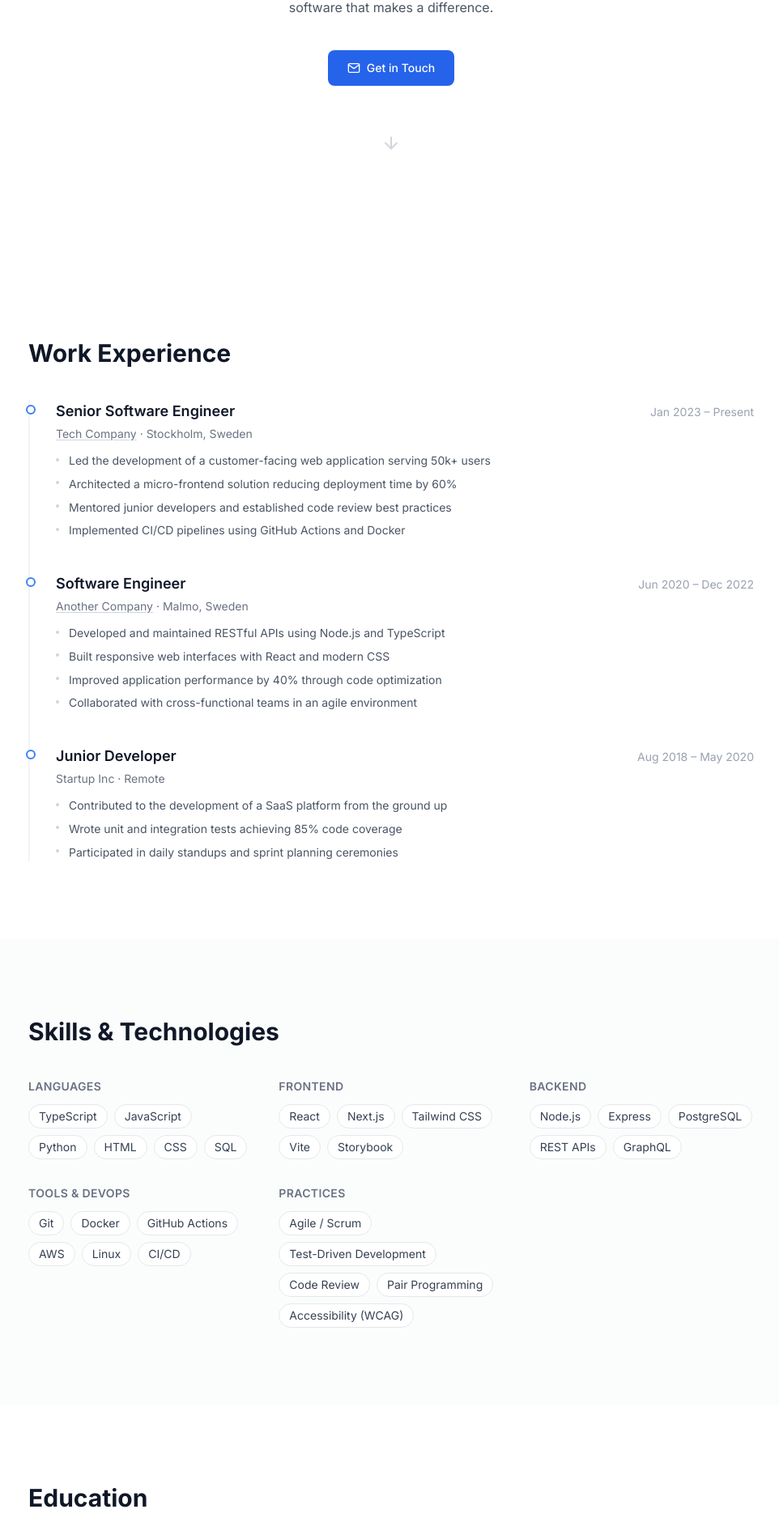
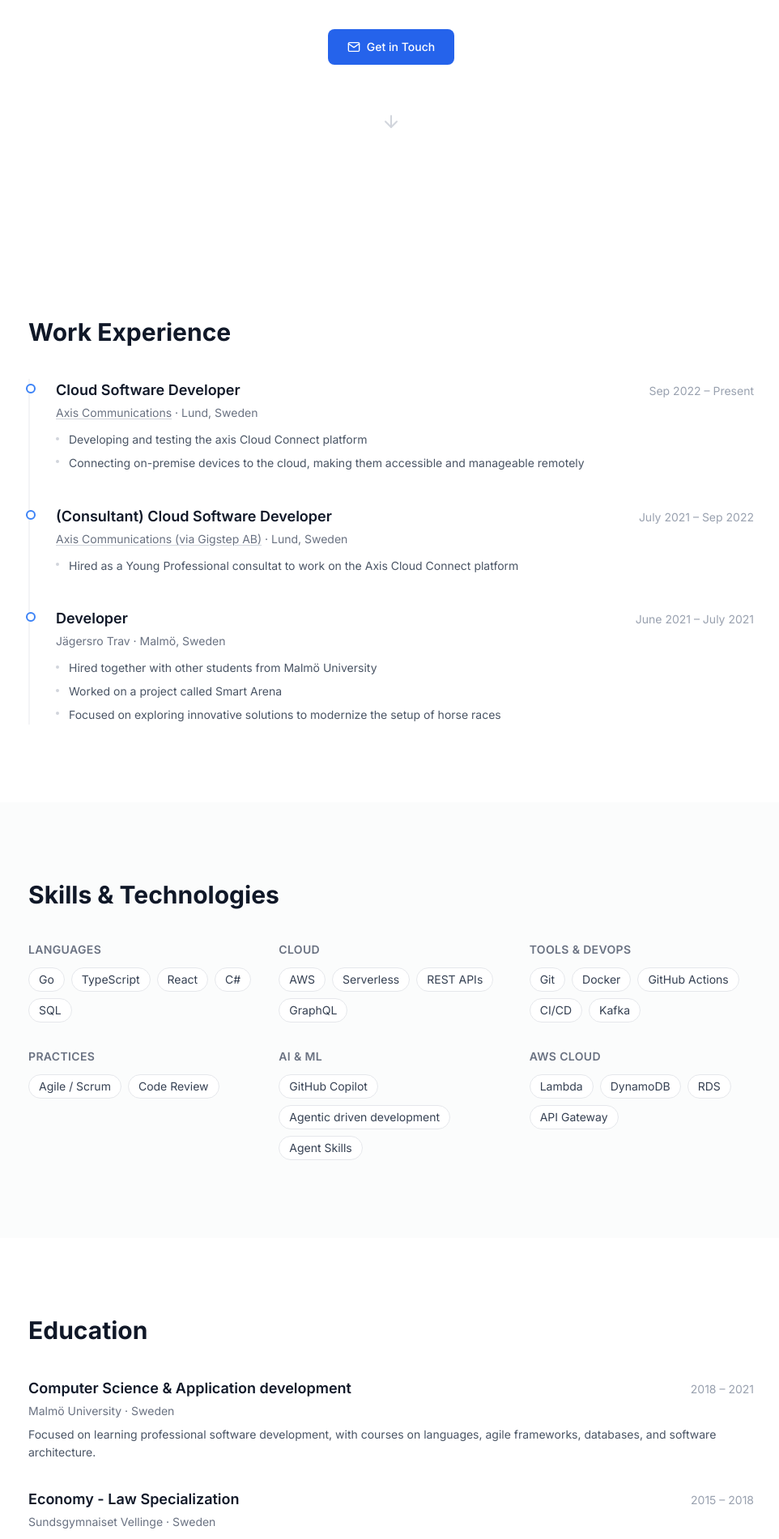
Before and after one commit to Marmas99/personal-website, a React (Vite) app: page / in a window 1280 px wide. Shown: the part 431-2332 px from the top of the page at 81% size, without its empty margins (157-1119 px from the left). Built offline with nearby package versions, Linux system fonts and the light colour scheme.

Commit message:
added real data

```diff
--- a/src/data/resume.ts
+++ b/src/data/resume.ts
@@ -54,95 +54,90 @@ export interface ResumeData {
 
 export const resumeData: ResumeData = {
   personal: {
-    name: "Markus Ma",
-    title: "Software Engineer",
-    tagline: "Building elegant solutions to complex problems",
+    name: "Markus Masalkovski",
+    title: "Software Developer",
+    tagline: "Enthusiastic developer with focus on AI-driven development",
     about:
-      "I'm a passionate software engineer with experience in full-stack development, " +
-      "modern web technologies, and a drive for writing clean, maintainable code. " +
-      "I enjoy tackling challenging problems and continuously learning new technologies " +
-      "to deliver high-quality software that makes a difference.",
-    email: "hello@example.com",
+      "System developer with a passion for cloud and AI. " +
+      "Knowledgeable with serverless systems in AWS and programming languages such as GO, Typescript and Python. " +
+      "Loves new challenges and learning new things.",
+    email: "markus.masalkovski@gmail.com",
     location: "Sweden",
     socialLinks: [
-      { label: "GitHub", url: "https://github.com/markusma", icon: "github" },
-      { label: "LinkedIn", url: "https://linkedin.com/in/markusma", icon: "linkedin" },
-      { label: "Email", url: "mailto:hello@example.com", icon: "email" },
+      { label: "GitHub", url: "https://github.com/marmas99", icon: "github" },
+      { label: "LinkedIn", url: "https://linkedin.com/in/markus-masalkovski", icon: "linkedin" },
+      { label: "Email", url: "mailto:markus.masalkovski@gmail.com", icon: "email" },
     ],
   },
 
   experience: [
     {
       id: "exp-1",
-      role: "Senior Software Engineer",
-      company: "Tech Company",
-      companyUrl: "https://example.com",
-      location: "Stockholm, Sweden",
-      startDate: "Jan 2023",
+      role: "Cloud Software Developer",
+      company: "Axis Communications",
+      companyUrl: "https://www.axis.com/",
+      location: "Lund, Sweden",
+      startDate: "Sep 2022",
       endDate: "Present",
       highlights: [
-        "Led the development of a customer-facing web application serving 50k+ users",
-        "Architected a micro-frontend solution reducing deployment time by 60%",
-        "Mentored junior developers and established code review best practices",
-        "Implemented CI/CD pipelines using GitHub Actions and Docker",
+       "Developing and testing the axis Cloud Connect platform",
+       "Connecting on-premise devices to the cloud, making them accessible and manageable remotely",
       ],
     },
     {
       id: "exp-2",
-      role: "Software Engineer",
-      company: "Another Company",
-      companyUrl: "https://example.com",
-      location: "Malmo, Sweden",
-      startDate: "Jun 2020",
-      endDate: "Dec 2022",
+      role: "(Consultant) Cloud Software Developer",
+      company: "Axis Communications (via Gigstep AB)",
+      companyUrl: "https://www.gigstep.se/",
+      location: "Lund, Sweden",
+      startDate: "July 2021",
+      endDate: "Sep 2022",
       highlights: [
-        "Developed and maintained RESTful APIs using Node.js and TypeScript",
-        "Built responsive web interfaces with React and modern CSS",
-        "Improved application performance by 40% through code optimization",
-        "Collaborated with cross-functional teams in an agile environment",
+        "Hired as a Young Professional consultat to work on the Axis Cloud Connect platform",
       ],
     },
     {
       id: "exp-3",
-      role: "Junior Developer",
-      company: "Startup Inc",
-      location: "Remote",
-      startDate: "Aug 2018",
-      endDate: "May 2020",
+      role: "Developer",
+      company: "Jägersro Trav",
+      location: "Malmö, Sweden",
+      startDate: "June 2021",
+      endDate: "July 2021",
       highlights: [
-        "Contributed to the development of a SaaS platform from the ground up",
-        "Wrote unit and integration tests achieving 85% code coverage",
-        "Participated in daily standups and sprint planning ceremonies",
+        "Hired together with other students from Malmö University",
+        "Worked on a project called Smart Arena",
+        "Focused on exploring innovative solutions to modernize the setup of horse races",
       ],
     },
   ],
 
   skills: [
-    { id: "sk-lang", name: "Languages", skills: ["TypeScript", "JavaScript", "Python", "HTML", "CSS", "SQL"] },
-    { id: "sk-fe", name: "Frontend", skills: ["React", "Next.js", "Tailwind CSS", "Vite", "Storybook"] },
-    { id: "sk-be", name: "Backend", skills: ["Node.js", "Express", "PostgreSQL", "REST APIs", "GraphQL"] },
-    { id: "sk-tools", name: "Tools & DevOps", skills: ["Git", "Docker", "GitHub Actions", "AWS", "Linux", "CI/CD"] },
-    { id: "sk-practices", name: "Practices", skills: ["Agile / Scrum", "Test-Driven Development", "Code Review", "Pair Programming", "Accessibility (WCAG)"] },
+    { id: "sk-lang", name: "Languages", skills: ["Go", "TypeScript", "React", "C#", "SQL"] },
+    { id: "sk-be", name: "Cloud", skills: ["AWS", "Serverless", "REST APIs", "GraphQL"] },
+    { id: "sk-tools", name: "Tools & DevOps", skills: ["Git", "Docker", "GitHub Actions", "CI/CD", "Kafka"] },
+    { id: "sk-practices", name: "Practices", skills: ["Agile / Scrum", "Code Review",] },
+    { id: "sk-ai", name: "AI & ML", skills: ["GitHub Copilot", "Agentic driven development", "Agent Skills"] },
+    { id: "sk-cloud", name: "AWS Cloud", skills: ["Lambda", "DynamoDB", "RDS", "API Gateway"] },
   ],
 
   education: [
     {
       id: "edu-1",
-      degree: "M.Sc. Computer Science",
-      institution: "University of Technology",
+      degree: "Computer Science & Application development",
+      institution: "Malmö University",
       location: "Sweden",
-      startYear: 2016,
-      endYear: 2018,
-      description: "Focused on distributed systems and software engineering. Thesis on scalable web architectures.",
+      startYear: 2018,
+      endYear: 2021,
+      description: "Focused on learning professional software development, with courses on languages, agile frameworks, databases, and software architecture.",
     },
     {
       id: "edu-2",
-      degree: "B.Sc. Computer Science",
-      institution: "University of Technology",
+      degree: "Economy -  Law Specialization",
+      institution: "Sundsgymnaiset Vellinge",
       location: "Sweden",
-      startYear: 2013,
-      endYear: 2016,
-      description: "Foundation in algorithms, data structures, and object-oriented programming.",
+      startYear: 2015,
+      endYear: 2018,
+      description: "Basic economics and law courses, focused on entrepreneurship and basic law and legal systems.",
     },
   ],
 };
```
